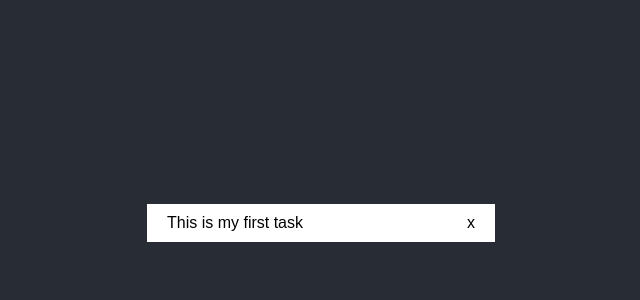
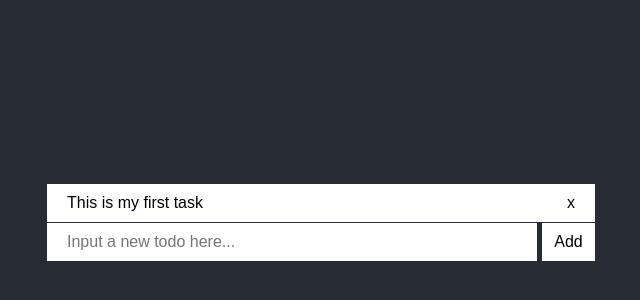
Before and after one commit to bacaljo/react-todo-list, a React (Create React App) app: page / in a window 1280 px wide. Shown: the part 178-478 px from the top of the page, without its empty margins (319-959 px from the left). Built offline with nearby package versions, Linux system fonts and the light colour scheme.

Commit message:
[ReactReduxTodoList][John-Vance][Feature]: Create todo generator component

```diff
--- /dev/null
+++ b/src/components/TodoGenerator.js
@@ -0,0 +1,10 @@
+function TodoGenerator(props) {
+    return (
+        <section className="todo-generator">
+            <input className="todo-generator-text" type="text" placeholder="Input a new todo here..." />
+            <button className="todo-generator-add">Add</button>
+        </section>
+    )
+}
+
+export default TodoGenerator
--- a/src/components/TodoList.js
+++ b/src/components/TodoList.js
@@ -1,9 +1,11 @@
 import TodoGroup from './TodoGroup'
+import TodoGenerator from './TodoGenerator'
 
 function TodoList() {
     return (
         <div className="todo-list">
             <TodoGroup todoList={[{id: 1234, text: 'This is my first task'}]} />
+            <TodoGenerator />
         </div>
     )
 }
--- a/src/index.css
+++ b/src/index.css
@@ -24,7 +24,7 @@ code {
   font-size: 16px;
   padding: 10px 20px;
   text-align: left;
-  width: 300px;
+  width: 500px;
 }
 
 .todo-item-text-done {
@@ -55,3 +55,31 @@ code {
 .todo-list {
   padding: 20px;
 }
+
+.todo-generator {
+  display: inline-flex;
+}
+
+.todo-generator-text {
+  border: none;
+  font-size: 16px;
+  padding: 10px 20px;
+  width: 450px;
+}
+
+.todo-generator-add {
+  background: white;
+  border-style: none;
+  display: inline-block;
+  font-size: 16px;
+  margin-left: 5px;
+  padding: 10px 10px;
+  text-align: center;
+  transition: 1s;
+  width: 53px;
+}
+
+.todo-generator-add:hover {
+  background: #ccc;
+  cursor: pointer;
+}
```
